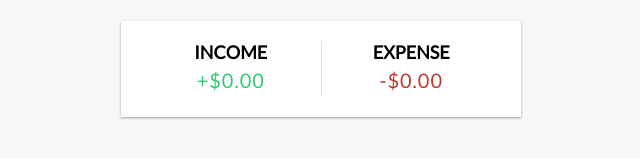
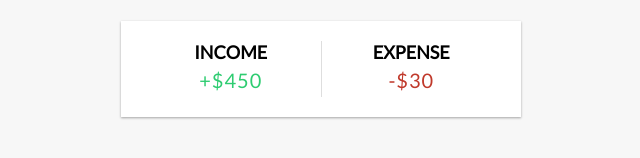
Before and after one commit to Deepakr07/React-Expense-Tracker, a React (Create React App) app in the folder expense-tracker-react/: page / in a window 1280 px wide. Shown: the part 150-308 px from the top of the page, without its empty margins (319-959 px from the left). Built offline with nearby package versions, Linux system fonts and the light colour scheme.

Commit message:
UPDATED: Income and expense depending on the total transaction amounts

```diff
--- a/expense-tracker-react/src/components/IncomeExpenses.js
+++ b/expense-tracker-react/src/components/IncomeExpenses.js
@@ -1,13 +1,25 @@
+import { GlobalContext } from "../Context/GlobalState"
+import { useContext } from "react"
+
 export default function IncomeExpenses(){
-    return(
+  const { transactions } = useContext(GlobalContext)
+  let income = 0
+  let expense = 0
+  transactions.forEach(transaction => {
+      if(transaction.amount >0)
+        income+=transaction.amount
+      else
+        expense+=Math.abs(transaction.amount)
+  });
+  return(
         <div className="inc-exp-container">
         <div>
           <h4>Income</h4>
-          <p className="money plus">+$0.00</p>
+          <p className="money plus">+${income}</p>
         </div>
         <div>
           <h4>Expense</h4>
-          <p className ="money minus">-$0.00</p>
+          <p className ="money minus">-${expense}</p>
         </div>
       </div>
     )
```
